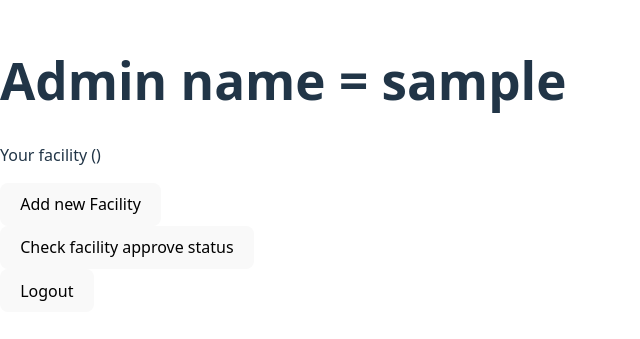
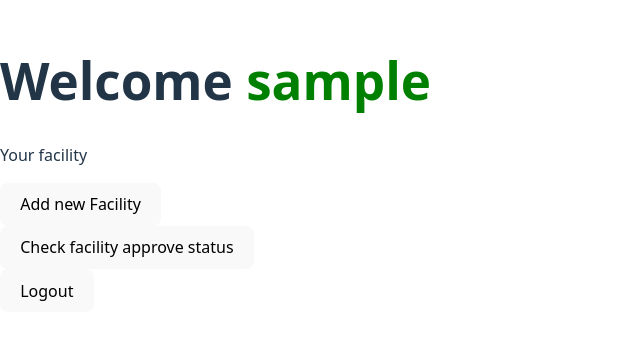
Before and after one commit to kartikeya-kash/QuickCourt_Personal, a React (Vite) app: page /admin in a window 1280 px wide. Shown: the part 235-574 px from the top of the page, without its empty margins (0-640 px from the left). Built offline with nearby package versions, Linux system fonts and the light colour scheme; sample sign-in values are in the browser's storage; the HTML template or start-up script is replaced by a standard one.

Commit message:
admin page improve

```diff
--- a/server.js
+++ b/server.js
@@ -228,7 +228,7 @@ app.get("/getfacilityapproval", (req, res) => {
       return res.status(500).json({ message: "Database error" });
     }
 
-    console.log("✅ Raw MySQL Results:", results); // DEBUG
+
 
     const formatted = results.map((row) => ({
       facilityId: row.facilityId,
--- a/src/pages/admin.jsx
+++ b/src/pages/admin.jsx
@@ -78,6 +78,7 @@ const Admin = () => {
     setAddFacilitypop(false);
   };
 
+  //get facility approval status
   const handelcheckfacility = async () => {
     setcheckfacility(true);
     try {
@@ -88,16 +89,18 @@ const Admin = () => {
       setFacilityStatus(data);
       setcheckfacility(true);
     } catch (error) {
-      console.error("❌ Error fetching facility approval:", error);
+      console.error("Error fetching facility approval:", error);
       alert("Failed to fetch facility approval status");
     }
   };
 
   return (
     <>
-      <h1>Admin name = {adminusernamefromlocal}</h1>
+      <h1>
+        Welcome <span style={{ color: "green" }}>{adminusernamefromlocal}</span>
+      </h1>
       <p>
-        Your facility (<span></span>)
+        Your facility <span></span>
       </p>
       {/* if admin clicks on facility → show info and bookings */}
       <div>{/* show approved facilities list here */}</div>
```
